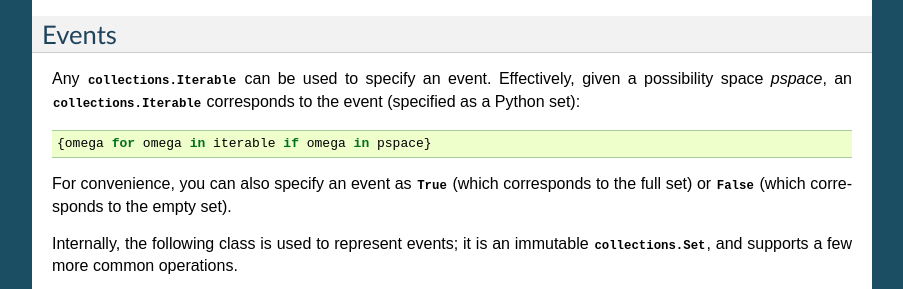
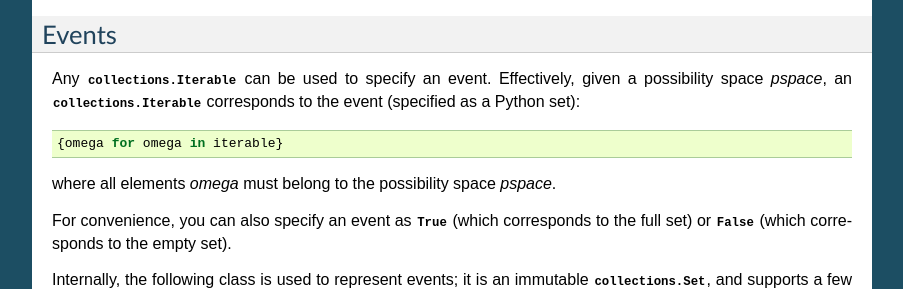
Before and after one commit to mcmtroffaes/improb, a Sphinx documentation site: the page built from docs/introduction.rst, in a window 1280 px wide and 900 px high, scrolled down 1199 px, cut to the strip 378-667 px from the top of the window. Shown: the whole strip, without its empty margins (198-1101 px from the left). Built offline with Sphinx 7.4.7, drawn with Linux system fonts in a browser that asks for light colours; formulas are drawn with MathJax 3.

Commit message:
Added regression test for creating events with elements that do not belong to the possibility space, and updated documentation accordingly.

```diff
--- a/docs/introduction.rst
+++ b/docs/introduction.rst
@@ -114,7 +114,10 @@ event. Effectively, given a possibility space *pspace*, an
 :class:`collections.Iterable` corresponds to the event (specified as a
 Python set)::
 
-    {omega for omega in iterable if omega in pspace}
+    {omega for omega in iterable}
+
+where all elements *omega* must belong to the possibility space
+*pspace*.
 
 For convenience, you can also specify an event as :const:`True` (which
 corresponds to the full set) or :const:`False` (which corresponds to
--- a/improb/__init__.py
+++ b/improb/__init__.py
@@ -672,6 +672,10 @@ class Event(collections.Set, collections.Hashable):
     d : 1
     e : 1
     f : 1
+    >>> Event(pspace, 'abz')
+    Traceback (most recent call last):
+        ...
+    ValueError: event has element (z) not in possibility space
     """
     def __init__(self, pspace, data=False, name=None):
         """Construct an event on the given possibility space.
```
